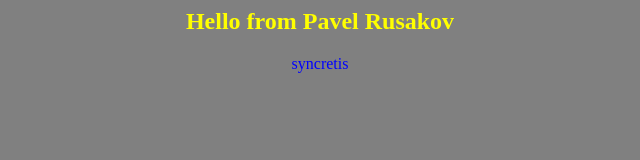
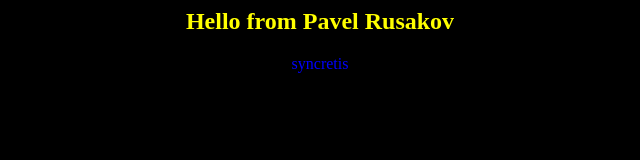
Before and after one commit to BloodH1tman/syncretis_devops, a plain HTML site: page index.html in a window 1280 px wide. Shown: the whole page, without its empty margins (320-960 px from the left). Drawn offline with Linux system fonts and the light colour scheme.

Commit message:
Update index.html
changed background color to black

```diff
--- a/index.html
+++ b/index.html
@@ -1,5 +1,5 @@
 <html>
-<body bgcolor=grey>
+<body bgcolor=black>
 <center>
 <h2><font color=yellow>Hello from Pavel Rusakov</font></h2>
 
```
